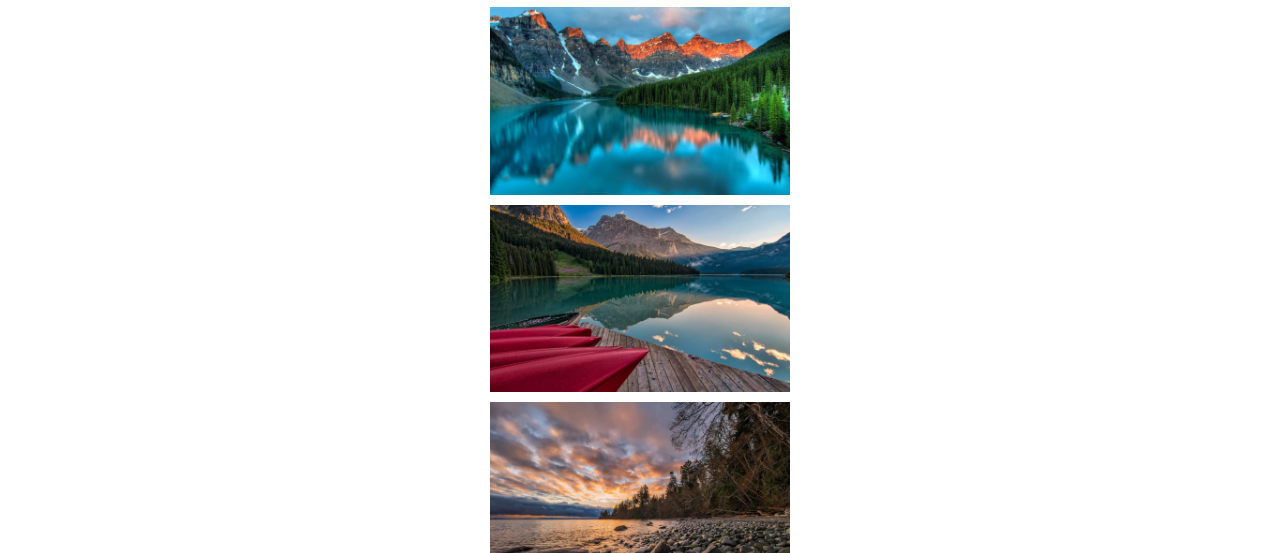
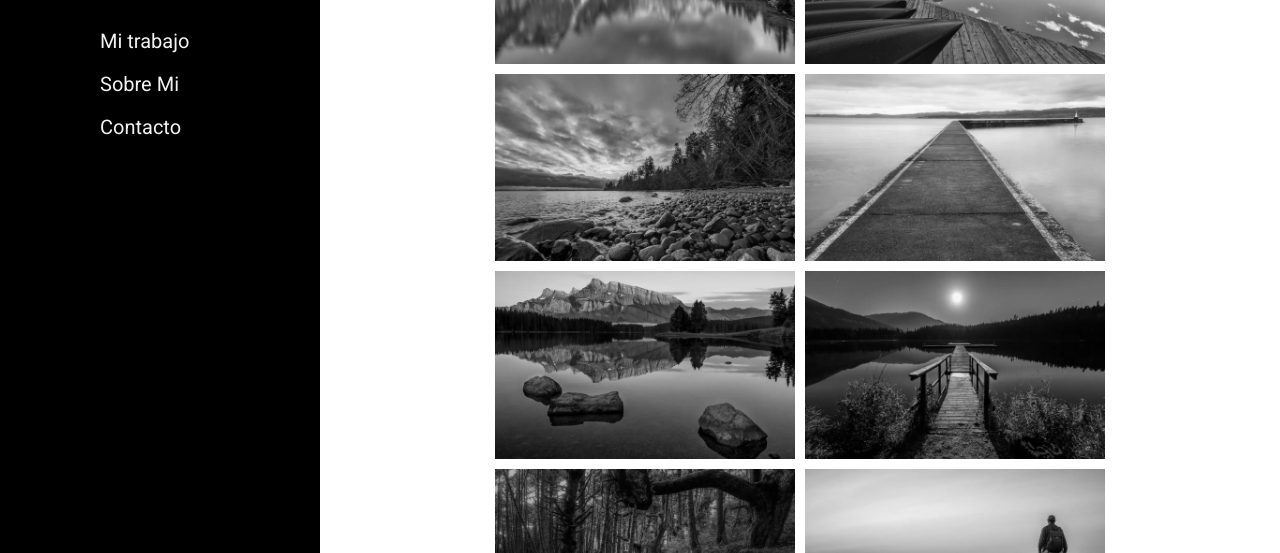
Before and after one commit to rockaranza/landing-fotografo, a plain HTML site: page index.html in a window 1280 px wide. Shown: the part 164-717 px from the top of the page. Drawn offline with nearby package versions, Linux system fonts and the light colour scheme.

Commit message:
Se agrega Layout para desktop y animaciones al menu y fotos

```diff
--- a/assets/styles/style.css
+++ b/assets/styles/style.css
@@ -84,33 +84,31 @@ h1, h2, h3 {
   grid-area: mainArea;
   display: flex;
   flex-direction: column;
-  justify-content: center;
   align-items: center;
   background-color: var(--color-blanco);
 }
 /* Seccion: Mi Trabajo */
 .galeryContainer {
-  padding: 4rem 2rem;
+  padding: 2rem 2rem;
   display: grid;
   grid-template-columns: 1fr;
-}
-.galeryContainer > h2 {
-  font-size: 1.6rem;
+  gap: 10px;
 }
 .imgContainer {
   width: 30rem;
-  margin-top: 1rem;
   display: flex;
   flex-direction: column;
   align-items: center;
-  border-radius: 0.5rem;
 }
 .imgContainer > img {
   width: 30rem;
+  opacity: 1;
+  transition: opacity 1s ease;
 }
 
 /* Seccion: Sobre Mi */
 .aboutMeContainer {
+  width: 100%;
   background-color: var(--color-gris-suave);
 }
 .aboutMe {
@@ -123,6 +121,10 @@ h1, h2, h3 {
 .aboutMe > img {
   width: 15rem;
   border-radius: 50%;
+}
+.descriptionContainer {
+  padding: 2rem;
+  width: 30rem;
 }
 .descriptionContainer > h3 {
   margin-top: 1rem;
@@ -187,3 +189,71 @@ textarea {
   color: var(--color-blanco);
   font-size: 2.5rem;
 }
+
+@media (min-width: 992px) {
+  .container {
+    grid-template-columns: 1fr 1fr 1fr 1fr;
+    grid-template-areas:
+    'menuArea mainArea mainArea mainArea'
+    'menuArea mainArea mainArea mainArea'
+    'footer mainArea mainArea mainArea'
+    ;
+    }
+  .headerContainer {
+    height: 90vh;
+    display: block;
+    padding-left: 5rem;
+    padding-top: 8rem;
+  }
+  .menuContainer {
+    width: 100%;
+    height: 18rem;
+    padding-top: 5rem;
+    padding-left: 5rem;
+    flex-direction: column;
+  }
+  .logo {
+    align-items: center;
+  }
+  .menuContainer > li > a {
+    font-size: 2rem;
+    position: relative;
+  }
+  .menuContainer > li > a::before {
+    content: "";
+    position: absolute;
+    width: 0;
+    height: 2px;
+    bottom: 0;
+    left: 0;
+    background-color: var(--color-blanco);
+    transition: width 0.5s ease;
+  }
+  .menuContainer > li > a:hover::before {
+    width: 100%;
+  }
+
+
+  /* Main */
+  .main {
+    height: 100vh;
+    overflow: auto;
+  }
+  .galeryContainer {
+    padding-top: 4rem;
+    padding-bottom: 4rem;
+    grid-template-columns: 1fr 1fr;
+    gap: 10px;
+  }
+  .imgContainer > img {
+    width: 30rem;
+    filter: grayscale(100%);
+  }
+  .imgContainer > img:hover {
+    filter: grayscale(0%);
+    transition: filter 1.5s ease;
+  }
+  .footer {
+    height: 10vh;
+  }
+}
--- a/index.html
+++ b/index.html
@@ -27,9 +27,8 @@
     <!-- Mi trabajo -->
     <section>
       <div class="galeryContainer">
-        <h2>Mi Trabajo</h2>
         <div class="imgContainer">
-          <img src="./assets/images/01.webp" alt="Lago, montañas y bosque">
+          <img src="./assets/images/01.webp" alt="Lago, montañas y bosque" class="loader">
         </div>
         <div class="imgContainer">
           <img src="./assets/images/02.webp" alt="Lago y kayak rojos">
```
